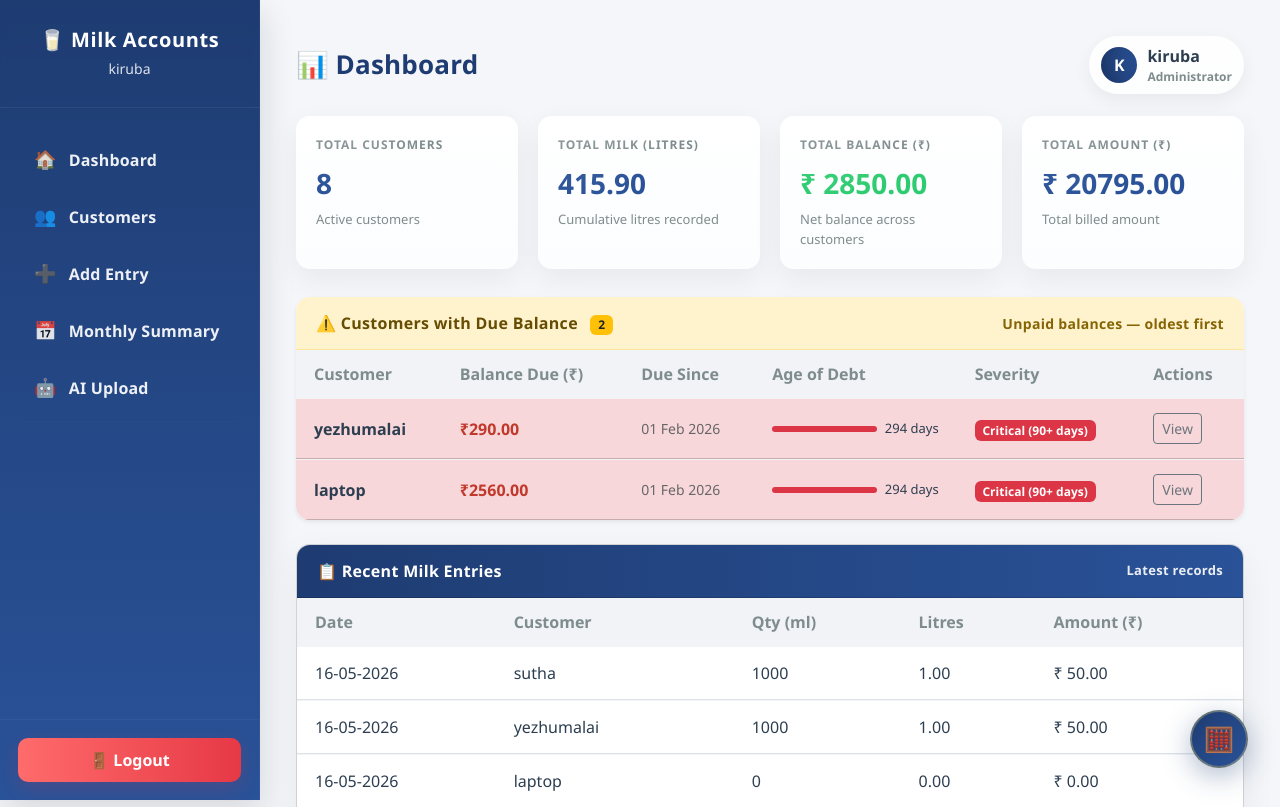
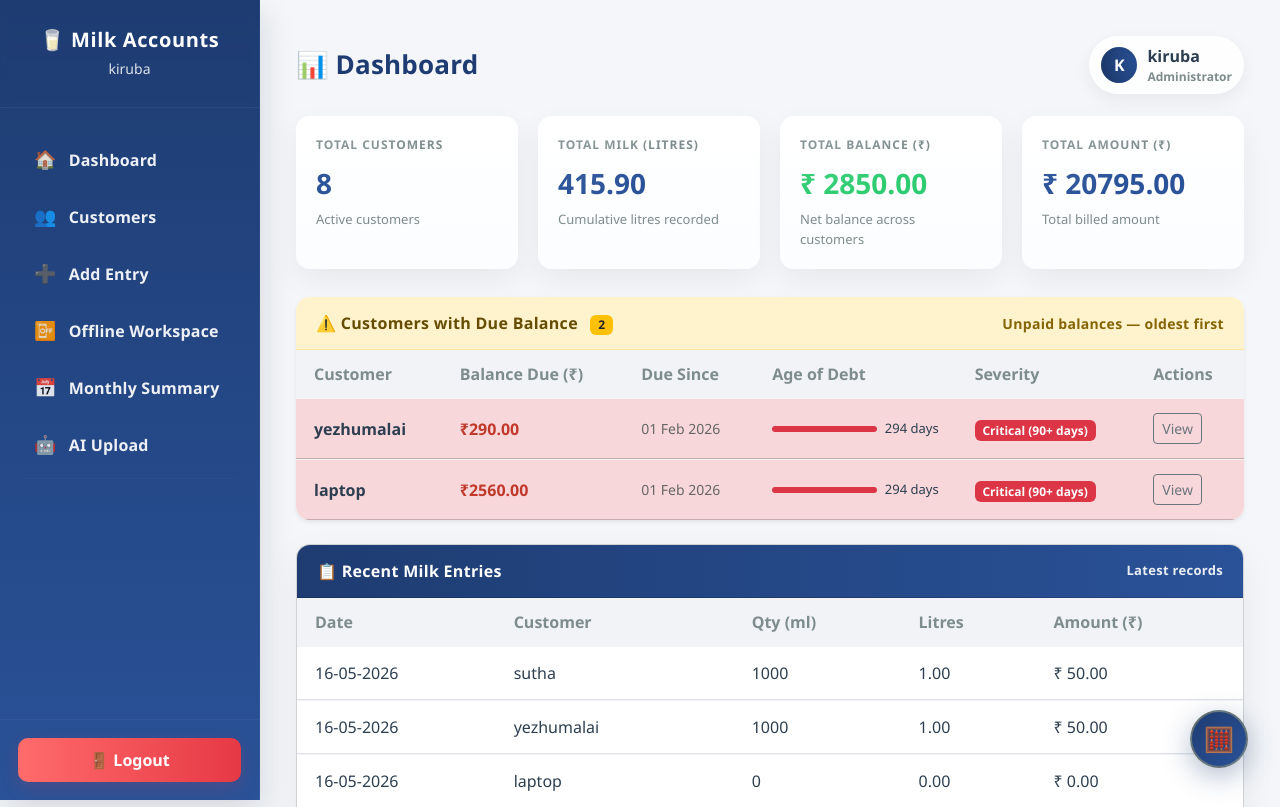
Before and after one commit to KIRUBAKARAN83/milk_accounts_management, a Django app: page / in a window 1280 px wide. Shown: the top 807 px of the page. Run offline with Django 4.2, Linux system fonts and the light colour scheme; a user stored in the database is signed in; data comes from the database, SQL or seed files in the repository; parts of the project's set-up code (start-up, migrations or seed data) failed here and were passed over; some libraries are stand-ins or nearby versions.

Commit message:
Add link to Offline Workspace in sidebar

```diff
--- a/templates/accounts/home.html
+++ b/templates/accounts/home.html
@@ -381,6 +381,7 @@
       <a href="{% url 'accounts:home' %}" title="Dashboard"><span class="icon">🏠</span> Dashboard</a>
       <a href="{% url 'accounts:customer_list' %}" title="Customers"><span class="icon">👥</span> Customers</a>
       <a href="{% url 'accounts:add_entry' %}" title="Add Entry"><span class="icon">➕</span> Add Entry</a>
+      <a href="{% url 'accounts:offline_workspace' %}" title="Offline Workspace"><span class="icon">📴</span> Offline Workspace</a>
       <a href="{% url 'accounts:monthly_summary' %}" title="Monthly Summary"><span class="icon">📅</span> Monthly Summary</a>
       <a href="{% url 'accounts:upload_entries' %}" title="AI Upload"><span class="icon">🤖</span> AI Upload</a>
 
```
